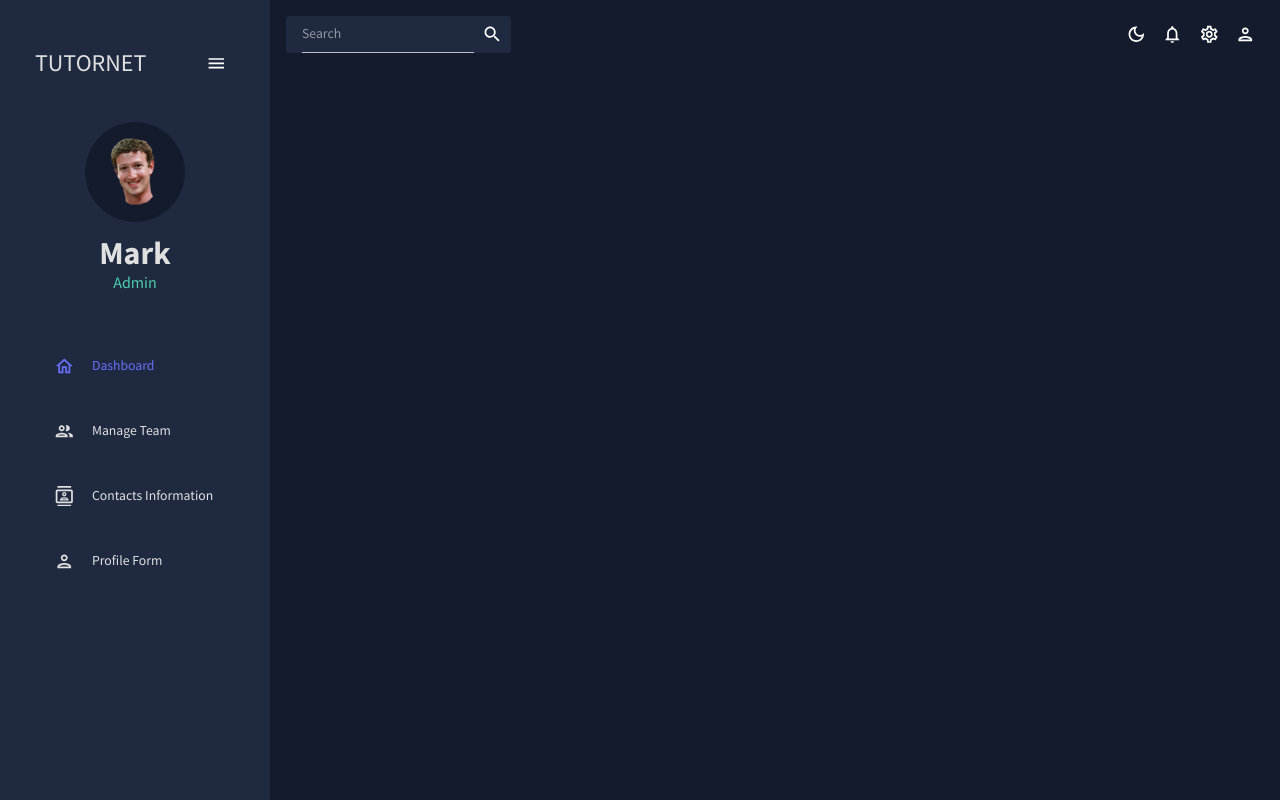
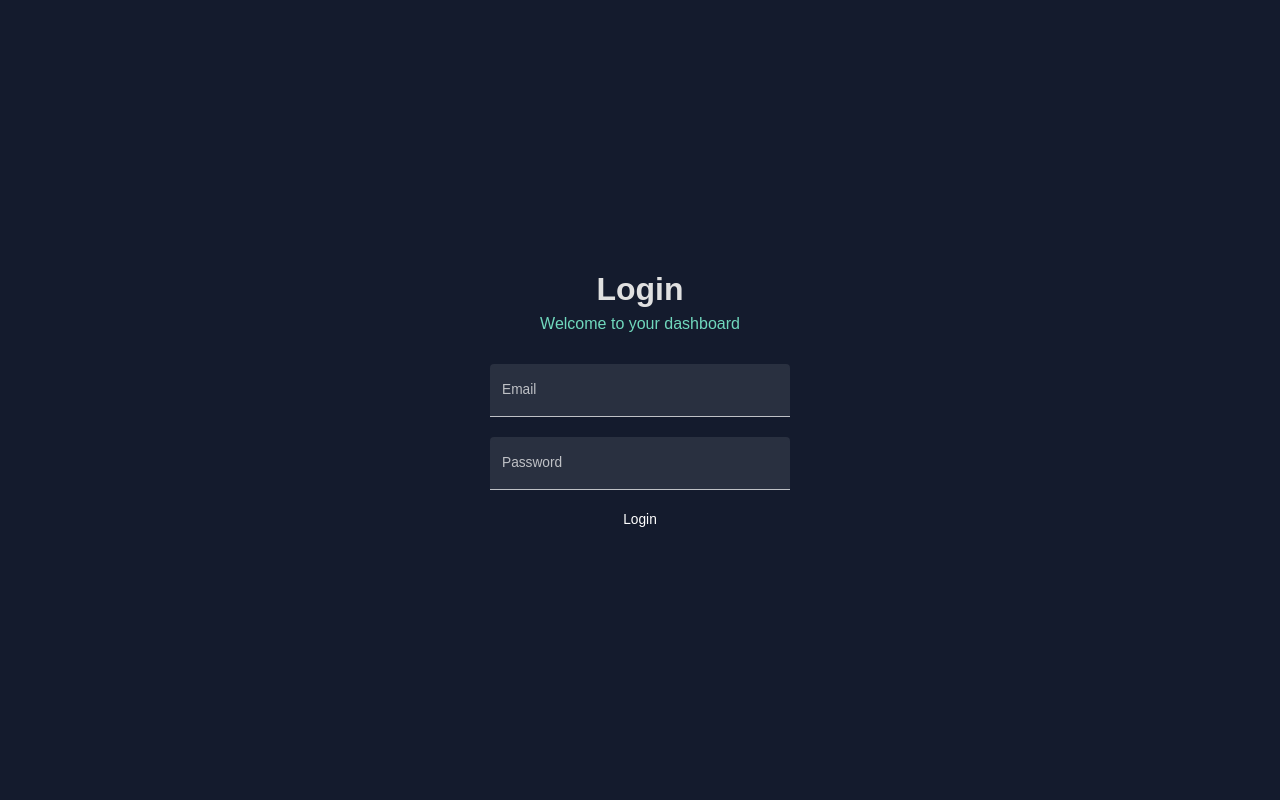
Before and after one commit to harmanjot2002/Dashboard, a React (Create React App) app: page /login in a window 1280 px wide. Built offline with nearby package versions, Linux system fonts and the light colour scheme.

Commit message:
adding login page

```diff
--- a/package.json
+++ b/package.json
@@ -41,5 +41,8 @@
       "last 1 firefox version",
       "last 1 safari version"
     ]
+  },
+  "devDependencies": {
+    "tailwindcss": "^3.3.3"
   }
 }
--- /dev/null
+++ b/postcss.config.js
@@ -0,0 +1,6 @@
+module.exports = {
+  plugins: {
+    tailwindcss: {},
+    autoprefixer: {},
+  },
+}
--- a/src/App.js
+++ b/src/App.js
@@ -1,5 +1,5 @@
 import { useState } from "react";
-import { Routes, Route } from "react-router-dom";
+import { Routes, Route, useLocation } from "react-router-dom";
 import Topbar from "./scenes/global/Topbar";
 import Sidebar from "./scenes/global/Sidebar";
 import Dashboard from "./scenes/dashboard";
@@ -9,19 +9,27 @@ import Form from "./scenes/form";
 
 import { CssBaseline, ThemeProvider } from "@mui/material";
 import { ColorModeContext, useMode } from "./theme";
+import Login from "./scenes/login";
 
 function App() {
     const [theme, colorMode] = useMode();
     const [isSidebar, setIsSidebar] = useState(true);
+    const { pathname } = useLocation();
+    console.log({ pathname });
 
     return (
         <ColorModeContext.Provider value={colorMode}>
             <ThemeProvider theme={theme}>
                 <CssBaseline />
+                {pathname === "/login" ? (
+                    <Routes>
+                        <Route path="/login" element={<Login />} />
+                    </Routes>
+                ) : (
                     <div className="app">
                         <Sidebar isSidebar={isSidebar} />
                         <main className="content">
-            <Topbar/>
+                            <Topbar />
                             <Routes>
                                 <Route path="/" element={<Dashboard />} />
                                 <Route path="/team" element={<Team />} />
@@ -30,6 +38,7 @@ function App() {
                             </Routes>
                         </main>
                     </div>
+                )}
             </ThemeProvider>
         </ColorModeContext.Provider>
     );
--- a/src/components/Header.jsx
+++ b/src/components/Header.jsx
@@ -1,11 +1,11 @@
 import { Typography, Box, useTheme } from "@mui/material";
 import { tokens } from "../theme";
 
-const Header = ({ title, subtitle }) => {
+const Header = ({ title, subtitle,className }) => {
   const theme = useTheme();
   const colors = tokens(theme.palette.mode);
   return (
-    <Box mb="30px">
+    <Box mb="30px" className={className} >
       <Typography
         variant="h2"
         color={colors.grey[100]}
--- a/src/index.css
+++ b/src/index.css
@@ -1,3 +1,7 @@
+@tailwind base;
+@tailwind components;
+@tailwind utilities;
+
 @import url("https://fonts.googleapis.com/css2?family=Source+Sans+Pro:wght@400;600;700&display=swap");
 
 html,
--- /dev/null
+++ b/src/scenes/login/index.jsx
@@ -0,0 +1,96 @@
+import React, { useState } from "react";
+import Header from "../../components/Header";
+import { Divider, TextField } from "@mui/material";
+import { useFormik } from "formik";
+import * as yup from "yup";
+import { useNavigate } from "react-router-dom";
+
+const Login = () => {
+
+    const navigate = useNavigate();
+
+
+    const [loginInfo, setLoginInfo] = useState({
+        email: "",
+        password: "",
+    });
+    const { email, password } = loginInfo;
+
+    const formik = useFormik({
+        initialValues: {
+            email: "",
+            password: "",
+        },
+        validationSchema: yup.object({
+            email: yup
+                .string()
+                .email("Invalid email address")
+                .required("Required"),
+            password: yup.string().required("Required"),
+        }),
+        onSubmit: (values) => {
+            console.log(values);
+            navigate("/");
+        },
+    });
+
+    return (
+        <div className="flex flex-col min-h-screen justify-center items-center">
+            <div className="flex justify-center items-center flex-col w-[300px]">
+                <div className="flex justify-center items-center">
+                    <Header
+                        title="Login"
+                        subtitle="Welcome to your dashboard"
+                        className={"flex flex-col justify-center items-center"}
+                    />
+                    <Divider />
+                </div>
+                <form
+                    onSubmit={formik.handleSubmit}
+                    action=""
+                    className="w-full flex flex-col gap-5"
+                >
+                    <TextField
+                        fullWidth
+                        variant="filled"
+                        type="text"
+                        label="Email"
+                        id="email"
+                        onBlur={formik.handleBlur}
+                        onChange={formik.handleChange}
+                        value={formik.values.email}
+                        name="email"
+                        error={
+                            !!formik.touched.email &&
+                            !!formik.errors.email
+                        }
+                        helperText={
+                            formik.touched.email && formik.errors.email
+                        }
+                    />
+                    <TextField
+                        fullWidth
+                        variant="filled"
+                        type="password"
+                        label="Password"
+                        onBlur={formik.handleBlur}
+                        onChange={formik.handleChange}
+                        value={formik.values.password}
+                        name="password"
+                        id="password"
+                        error={
+                            !!formik.touched.password &&
+                            !!formik.errors.password
+                        }
+                        helperText={
+                            formik.touched.password && formik.errors.password
+                        }
+                    />
+                    <button type="submit">Login</button>
+                </form>
+            </div>
+        </div>
+    );
+};
+
+export default Login;
--- /dev/null
+++ b/tailwind.config.js
@@ -0,0 +1,11 @@
+/** @type {import('tailwindcss').Config} */
+module.exports = {
+  content: [
+    "./index.html",
+    "./src/**/*.{js,ts,jsx,tsx}",
+  ],
+  theme: {
+    extend: {},
+  },
+  plugins: [],
+}
```
Also changed, not shown: 1 other file (tests, documents, lock files or other folders). Lines whose indentation alone changed are shown as unchanged.
